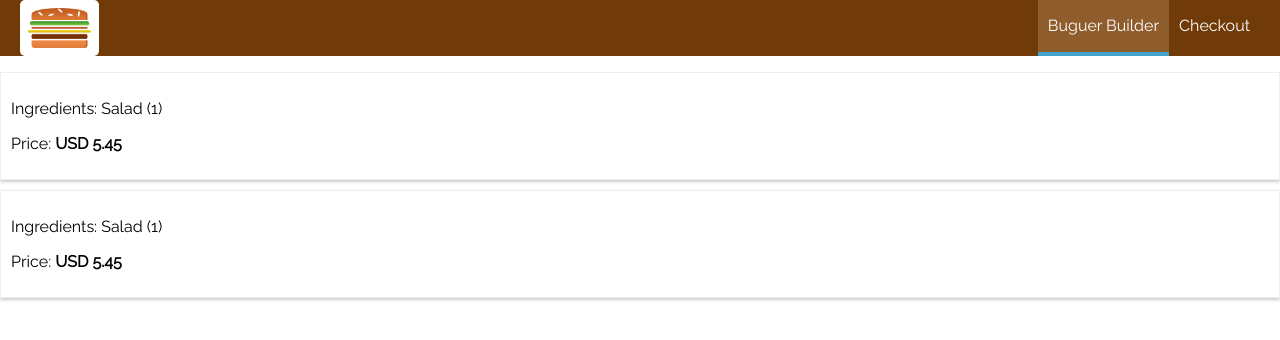
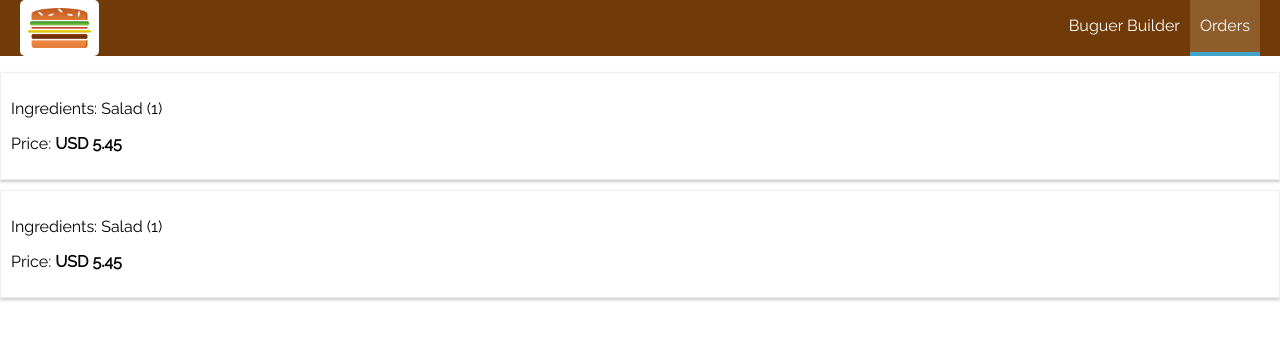
Before and after one commit to SottoMayor/ReactJs, a React (Create React App) app: page /orders in a window 1280 px wide. Shown: the top 340 px of the page. Built offline with nearby package versions, Linux system fonts and the light colour scheme.

Commit message:
implementing navigation links

```diff
--- a/src/components/Navigation/NavigationItems/NavigationItem/NavigationItem.js
+++ b/src/components/Navigation/NavigationItems/NavigationItem/NavigationItem.js
@@ -1,12 +1,17 @@
 import React from 'react';
+
+import { NavLink } from 'react-router-dom';
 
 import classes from './NavigationItem.module.css';
 
 const navigationItem = props => (
 
     <li className={classes.NavigationItem}>
-        <a href={props.link}
-        className={ (props.active) ? classes.active : null }>{props.children}</a>
+        <NavLink to={props.link}
+        activeClassName={classes.active}
+        exact>
+            {props.children}
+        </NavLink>
     </li>
 
 );
--- a/src/components/Navigation/NavigationItems/NavigationItems.js
+++ b/src/components/Navigation/NavigationItems/NavigationItems.js
@@ -6,11 +6,12 @@
 
 const navigationItems = props => (
     <ul className={classes.NavigationItems}>
-        <NavigationItem link='/' active>
+        <NavigationItem link='/'
+        exact={props.exact}>
             Buguer Builder
         </NavigationItem>
-        <NavigationItem link='/'>
-            Checkout
+        <NavigationItem link='/orders'>
+            Orders
         </NavigationItem>
     </ul>
 );
```
Also changed, not shown: 1 other file (tests, documents, lock files or other folders).
